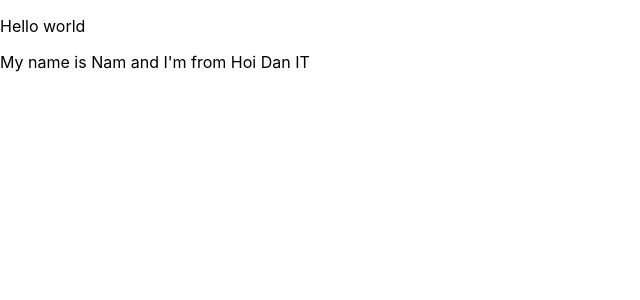
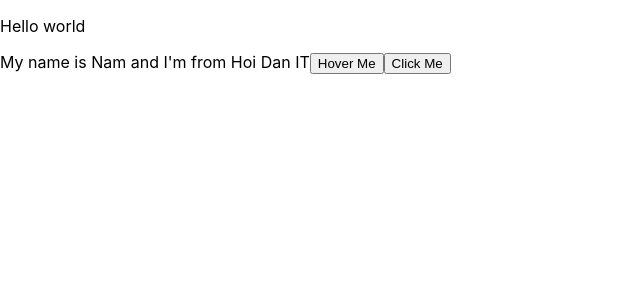
Before and after one commit to nam-dao-03/test-demo-react, a React (Create React App) app: page / in a window 1280 px wide. Shown: the top 300 px of the page, without its empty margins (0-640 px from the left). Built offline with nearby package versions, Linux system fonts and the light colour scheme.

Commit message:
DOM Event - Xu Ly Su Kien Voi React

```diff
--- a/src/components/MyComponent.js
+++ b/src/components/MyComponent.js
@@ -6,11 +6,20 @@
     age: 26,
   };
 
+  handleClick(event) {
+    console.log("Click me my button");
+    console.log("My name is ", this.state.name)
+  }
+  handleOnMoverOver(event) {
+    console.log(event.pageX)
+  }
   //JSX
   render() {
     return (
       <div>
         My name is {this.state.name} and I'm from {this.state.address}
+        <button onMouseOver = {this.handleOnMoverOver}>Hover Me</button>
+        <button onClick = {this.handleClick}>Click Me</button>
       </div>
     );
   }
```
